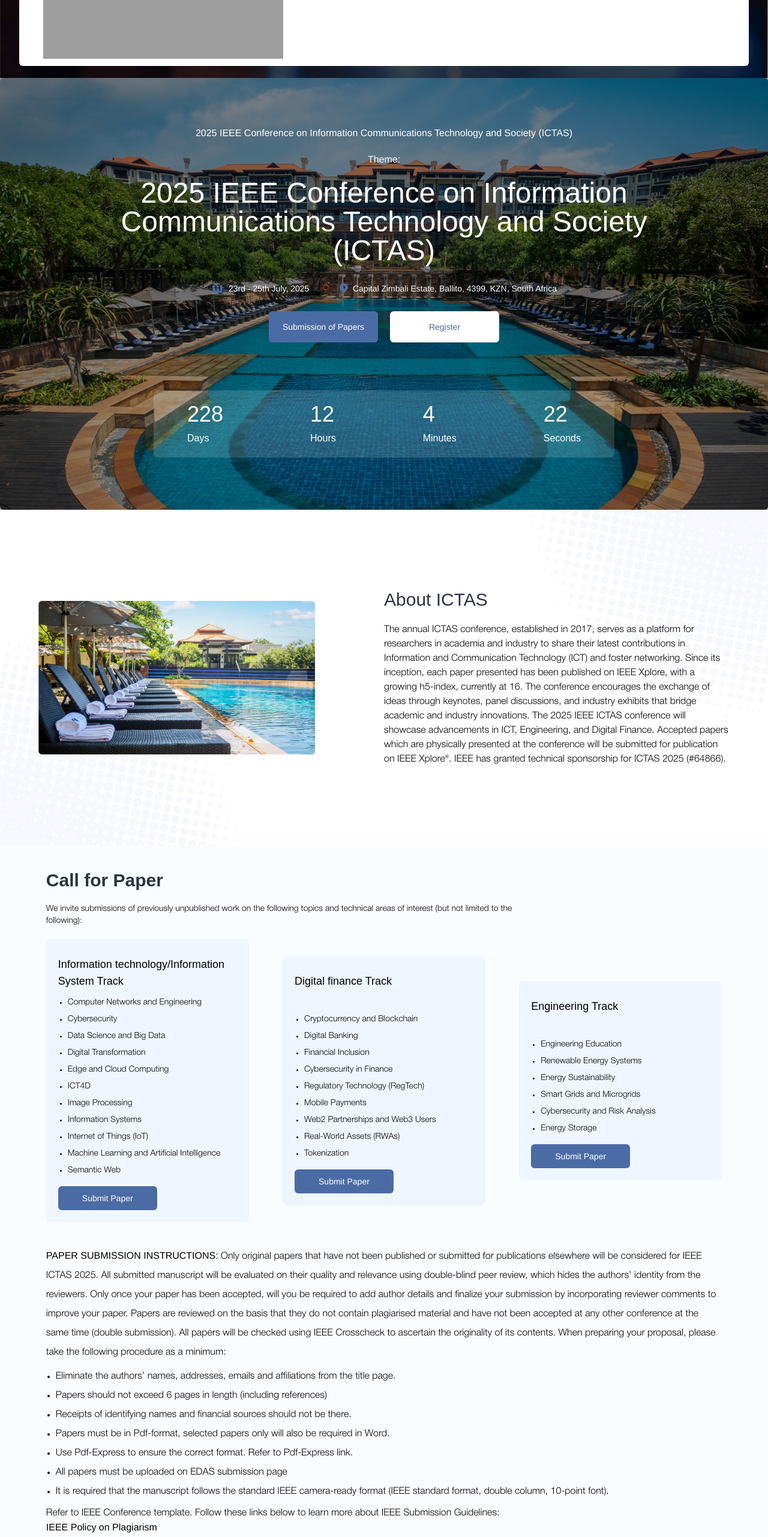
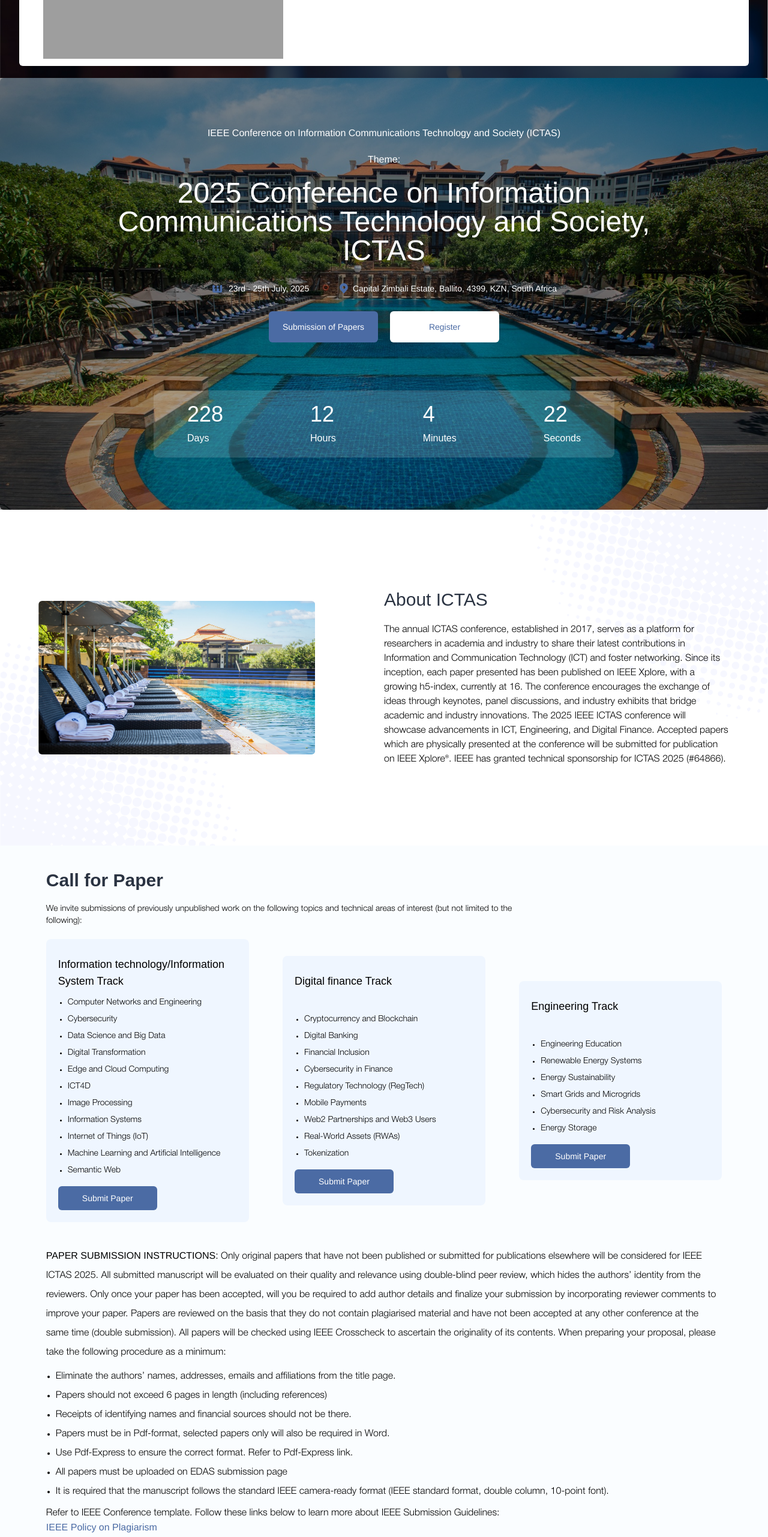
Before and after one commit to tunny17/conference-management-system, a React (Vite) app: page / in a window 1280 px wide. Shown: the part 234-2797 px from the top of the page at 60% size. Built offline with nearby package versions, Linux system fonts and the light colour scheme; grey boxes are pictures that could not be loaded; a web font is replaced by a local one.

Commit message:
quick fixes

```diff
--- a/src/pages/Hero/index.tsx
+++ b/src/pages/Hero/index.tsx
@@ -46,10 +46,10 @@
       <HeroCarousel images={images} interval={1100} height="h-[90vh]" />
 
       <div className="absolute top-0 left-0 w-full h-full bg-black inset-0 bg-opacity-40 text-white py-20 flex flex-col justify-start items-center text-center md:text-left">
-        <h3>2025 IEEE Conference on Information Communications Technology and Society (ICTAS)</h3>
+        <h3>IEEE Conference on Information Communications Technology and Society (ICTAS)</h3>
         <h3 className="my-5">Theme:</h3>
         <h1 className="text-2xl md:text-5xl w-[80%] text-center">
-          2025 IEEE Conference on Information Communications Technology and Society (ICTAS)
+          2025 Conference on Information Communications Technology and Society, ICTAS
         </h1>
 
         <div className="flex flex-col md:flex-row gap-y-3 justify-between items-start md:items-center md:w-[45%] my-7 text-sm">
@@ -90,7 +90,7 @@
 
         <div className="flex gap-5 items-center w-full justify-between md:justify-normal px-5 md:px-0 md:w-[30%]">
           <a
-            href="/call-for-papers"
+            href="https://edas.info/newPaper.php?c=32731"
             className="w-[48%] flex justify-center items-center bg-primary-light text-sm p-3 md:p-4 text-white rounded-md hover:scale-95 duration-300 transition-all"
           >
             Submission of Papers
--- a/src/pages/Home/index.tsx
+++ b/src/pages/Home/index.tsx
@@ -130,19 +130,31 @@
           <p className="helvetica-light">
             Refer to IEEE Conference template. Follow these links below to learn more about IEEE
             Submission Guidelines: <br />
-            <a href="https://www.ieee.org/publications/rights/plagiarism/plagiarism.html">
+            <a
+              className="text-primary-light"
+              href="https://www.ieee.org/publications/rights/plagiarism/plagiarism.html"
+            >
               IEEE Policy on Plagiarism
             </a>
             <br />
-            <a href="https://www.ieee.org/publications/rights/multi-sub-guidelines-intro.html">
+            <a
+              className="text-primary-light"
+              href="https://www.ieee.org/publications/rights/multi-sub-guidelines-intro.html"
+            >
               IEEE Policy on Double Submission
             </a>
             <br />
-            <a href="https://events.ieee.org/planning-basics/technical-program-development-quality/peer-review-">
+            <a
+              className="text-primary-light"
+              href="https://events.ieee.org/planning-basics/technical-program-development-quality/peer-review-"
+            >
               IEEE Paper Review Process
             </a>
             <br />
-            <a href="https://www.ieee.org/conferences/publishing/templates.html">
+            <a
+              className="text-primary-light"
+              href="https://www.ieee.org/conferences/publishing/templates.html"
+            >
               IEEE Paper Review Process
             </a>
           </p>
```
